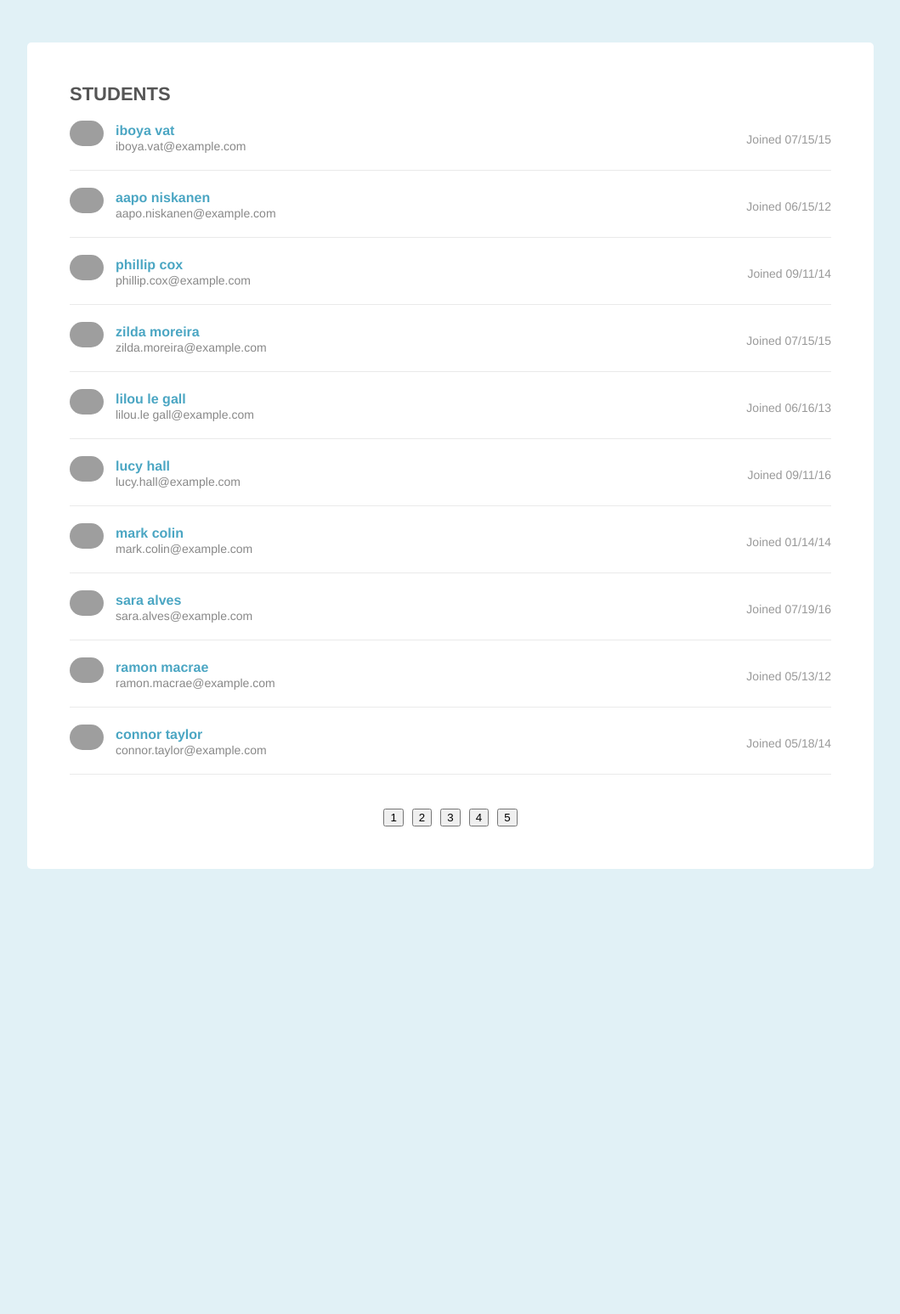
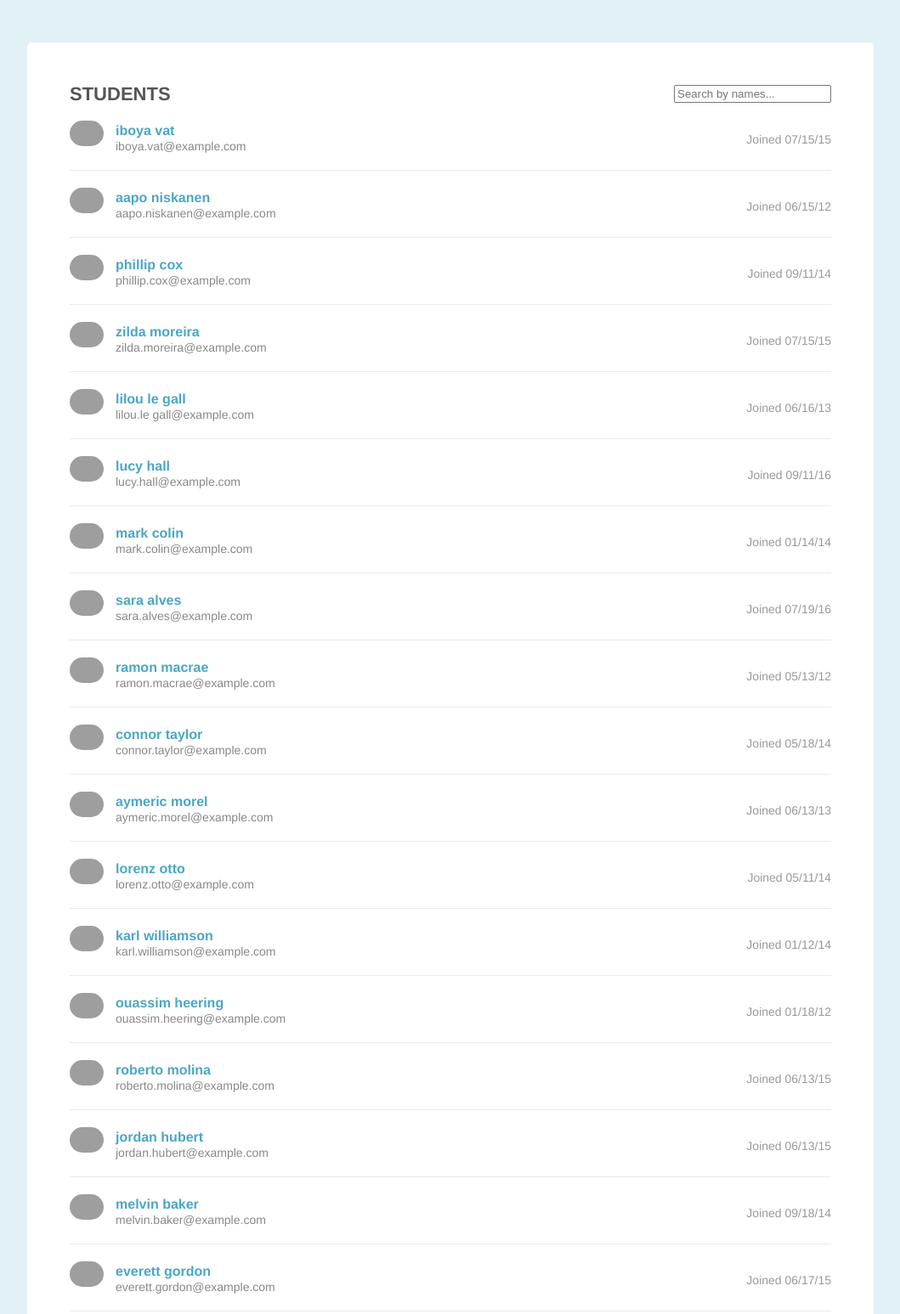
Before and after one commit to a43verma/Pagination-and-Content-Filter, a plain HTML site: page index.html in a window 1280 px wide. Shown: the top 1547 px of the page at 85% size, without its empty margins (110-1169 px from the left). Before the commit the page ends 1073 px from the top, so only its background shows below. Drawn offline with nearby package versions, Linux system fonts and the light colour scheme; grey boxes are pictures that could not be loaded.

Commit message:
Search Function works independently

```diff
--- a/app.js
+++ b/app.js
@@ -1,36 +1,57 @@
-const students = document.querySelectorAll('li');
-const studentAmount = students.length;
+const allStudents = document.querySelectorAll('li');
+const studentAmount = allStudents.length;
+const page = document.querySelector('.page');
+const totalPages = Math.ceil(studentAmount/10);
 let currentPageNumber = 0;
-console.log(currentPageNumber);
 
-function showPage () {
-  $('.student-item').hide();
-  for (let i = 0; i < studentAmount; i ++) {
-    if (i < (currentPageNumber * 10) + 10 && i >= (currentPageNumber *10)) {
-      $(students[i]).show();
+// function showPage () {
+//   $('.student-item').hide();
+//   for (let i = 0; i < studentAmount; i ++) {
+//     if (i < (currentPageNumber * 10) + 10 && i >= (currentPageNumber * 10)) {
+//       $(allStudents[i]).show();
+//     }
+//   }
+// }
+//
+// function createButtons () {
+//   const newPagesDiv = document.createElement('div');
+//   $(newPagesDiv).addClass('pagination');
+//   page.appendChild(newPagesDiv);
+//   $('.pagination').append("<button id='link1' class='active'>1</button>")
+//   for (let i = 2; i <= totalPages; i ++) {
+//     $('.pagination').append("<button id='link" + i + "'>" + i + "</button>");
+//   }
+// }
+//
+// showPage();
+// createButtons();
+//
+// $('button').on('click', function(event){
+//   let $target = $(event.target);
+//   $('button').removeClass('active');
+//   $target.addClass('active');
+//   currentPageNumber = $target.text() - 1;
+//   showPage();
+// })
+
+$('.page-header').append('<input type="text" class="student-search" id="myInput" onkeyup="searchNames()" placeholder="Search by names...">');
+
+function searchNames () {
+  const input = $('#myInput').val().toUpperCase();
+  console.log(input);
+  $('.student-details h3').each(function (index) {
+    let name = $(this).text().toUpperCase();
+    let student = $(this).closest('.student-item');
+    if (name.indexOf(input) > -1) {
+      student.show();
+    } else {
+      student.hide();
     }
-  }
+  })
 }
 
-function createButtons () {
-  const totalPages = Math.floor(studentAmount/10);
-  const page = document.querySelector('.page');
-  const newPagesDiv = document.createElement('div');
-  $(newPagesDiv).addClass('pagination');
-  page.appendChild(newPagesDiv);
-  $('.pagination').append("<button id='link1' class='active'>1</button>")
-  for (let i = 2; i <= totalPages; i ++) {
-    $('.pagination').append("<button id='link" + i + "'>" + i + "</button>");
-  }
-}
-
-showPage();
-createButtons();
-
-$('button').on('click', function(event){
-  let $target = $(event.target);
-  $('button').removeClass('active');
-  $target.addClass('active');
-  currentPageNumber = $target.text();
-  showPage();
-})
+// Search function
+// create search button
+// receive text from search button and stop it from reloading the page
+// loop through each of the names in the list
+//
```
Also changed, not shown: index.html (+1 -1 lines).
